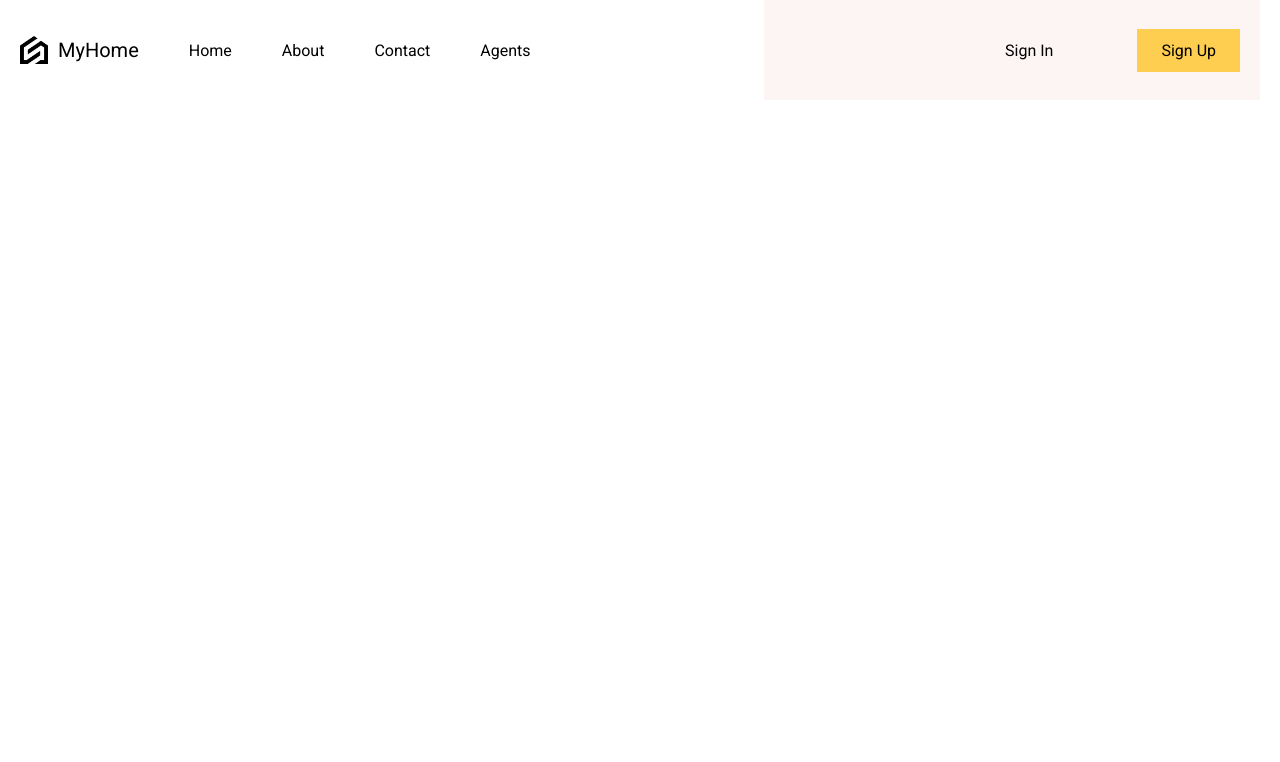
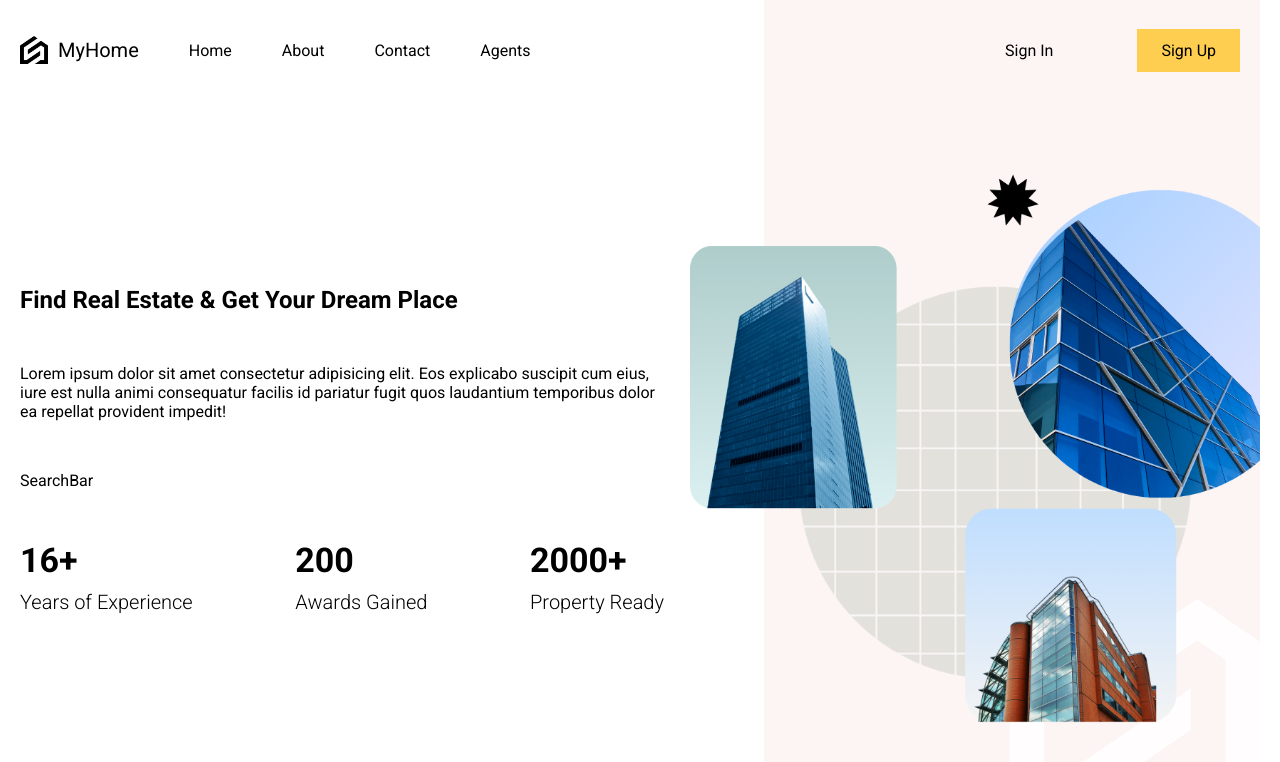
Before and after one commit to mishkamag/estate-agent, a React (Vite) app in the folder frontend/: page / in a window 1280 px wide. Shown: the top 762 px of the page. Built offline with nearby package versions, Linux system fonts and the light colour scheme.

Commit message:
feat: add home section

```diff
--- a/frontend/src/App.tsx
+++ b/frontend/src/App.tsx
@@ -1,10 +1,16 @@
 import Navbar from "./components/navbar/NavBar";
+import Home from "./pages/home/Home";
 import "./styles/App.scss";
 
 function App() {
   return (
     <div className="layout">
-      <Navbar />
+      <div className="navbar">
+        <Navbar />
+      </div>
+      <div className="content">
+        <Home />
+      </div>
     </div>
   );
 }
--- /dev/null
+++ b/frontend/src/components/searchBar/SearchBar.tsx
@@ -0,0 +1,6 @@
+import "./searchBar.scss";
+const SearchBar = () => {
+  return <div>SearchBar</div>;
+};
+
+export default SearchBar;
--- /dev/null
+++ b/frontend/src/data.ts
@@ -0,0 +1,6 @@
+//Home boxes
+export const boxes = [
+  { id: 1, number: "16+", title: "Years of Experience" },
+  { id: 2, number: "200", title: "Awards Gained" },
+  { id: 3, number: "2000+", title: "Property Ready" },
+];
--- /dev/null
+++ b/frontend/src/pages/home/Home.tsx
@@ -0,0 +1,36 @@
+import SearchBar from "../../components/searchBar/SearchBar";
+import { boxes } from "../../data";
+import "./home.scss";
+
+const Home = () => {
+  return (
+    <section className="home">
+      <div className="textContainer">
+        <div className="wrapper">
+          <h1 className="title">Find Real Estate & Get Your Dream Place</h1>
+          <p>
+            Lorem ipsum dolor sit amet consectetur adipisicing elit. Eos
+            explicabo suscipit cum eius, iure est nulla animi consequatur
+            facilis id pariatur fugit quos laudantium temporibus dolor ea
+            repellat provident impedit!
+          </p>
+          <SearchBar />
+          <div className="boxes">
+            {boxes.map((box) => (
+              <div className="box" key={box.id}>
+                <h1>{box.number}</h1>
+                <h2>{box.title}</h2>
+              </div>
+            ))}
+          </div>
+        </div>
+      </div>
+
+      <div className="imgContainer">
+        <img src="/bg.png" alt="" />
+      </div>
+    </section>
+  );
+};
+
+export default Home;
--- /dev/null
+++ b/frontend/src/pages/home/home.scss
@@ -0,0 +1,46 @@
+.home {
+  display: flex;
+  height: 100%;
+
+  .textContainer {
+    flex: 3;
+
+    .wrapper {
+      padding-right: 100px;
+      display: flex;
+      flex-direction: column;
+      justify-content: center;
+      gap: 50px;
+      height: 100%;
+
+      .boxes {
+        display: flex;
+        justify-content: space-between;
+
+        h1 {
+          font-size: 34px;
+          margin-bottom: 10px;
+        }
+
+        h2 {
+          font-size: 20px;
+          font-weight: 300;
+        }
+      }
+    }
+  }
+
+  .imgContainer {
+    flex: 2;
+    background-color: #fcf5f3;
+    position: relative;
+    display: flex;
+    align-items: center;
+
+    img {
+      width: 115%;
+      position: absolute;
+      right: 0;
+    }
+  }
+}
--- a/frontend/src/styles/App.scss
+++ b/frontend/src/styles/App.scss
@@ -17,4 +17,8 @@
   @include sm {
     max-width: 640px;
   }
+
+  .content {
+    height: calc(100vh - 100px);
+  }
 }
```
Also changed, not shown: frontend/public/bg.png (added), frontend/src/components/searchBar/searchBar.scss (added).
